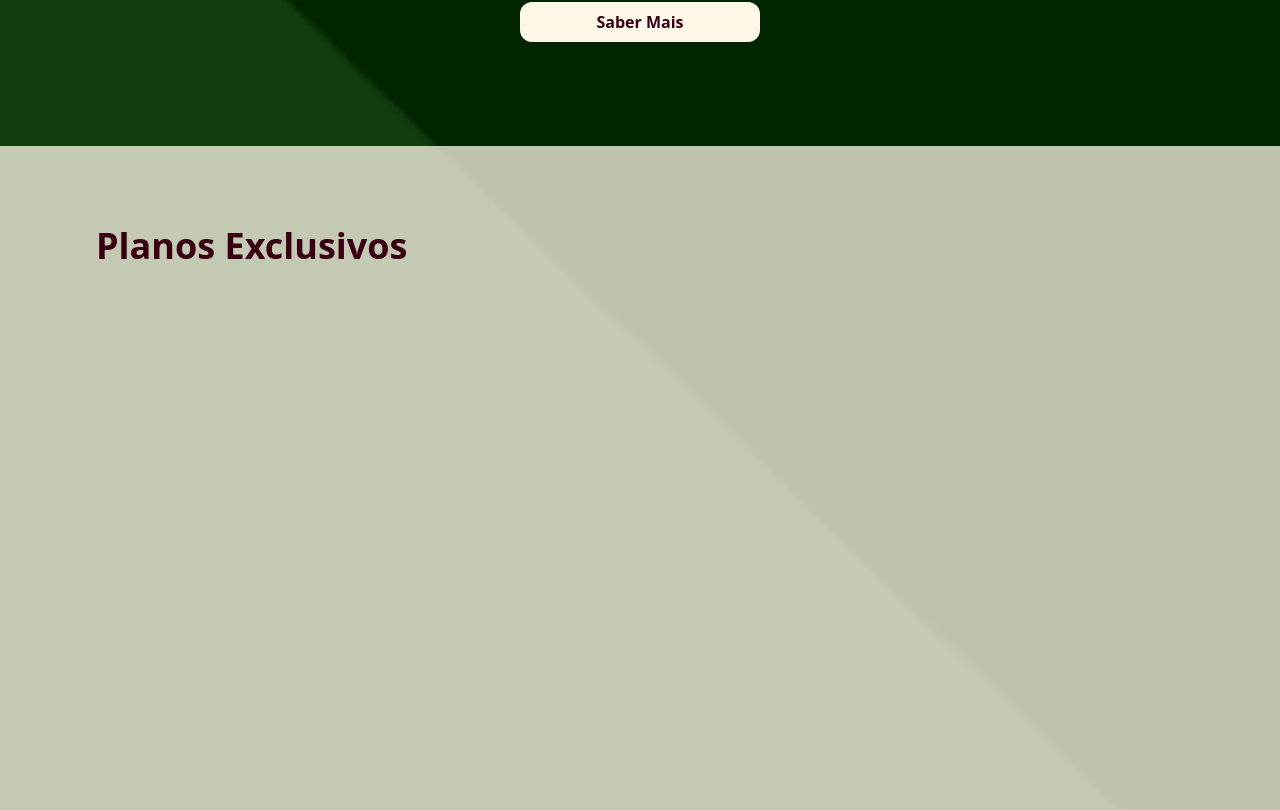
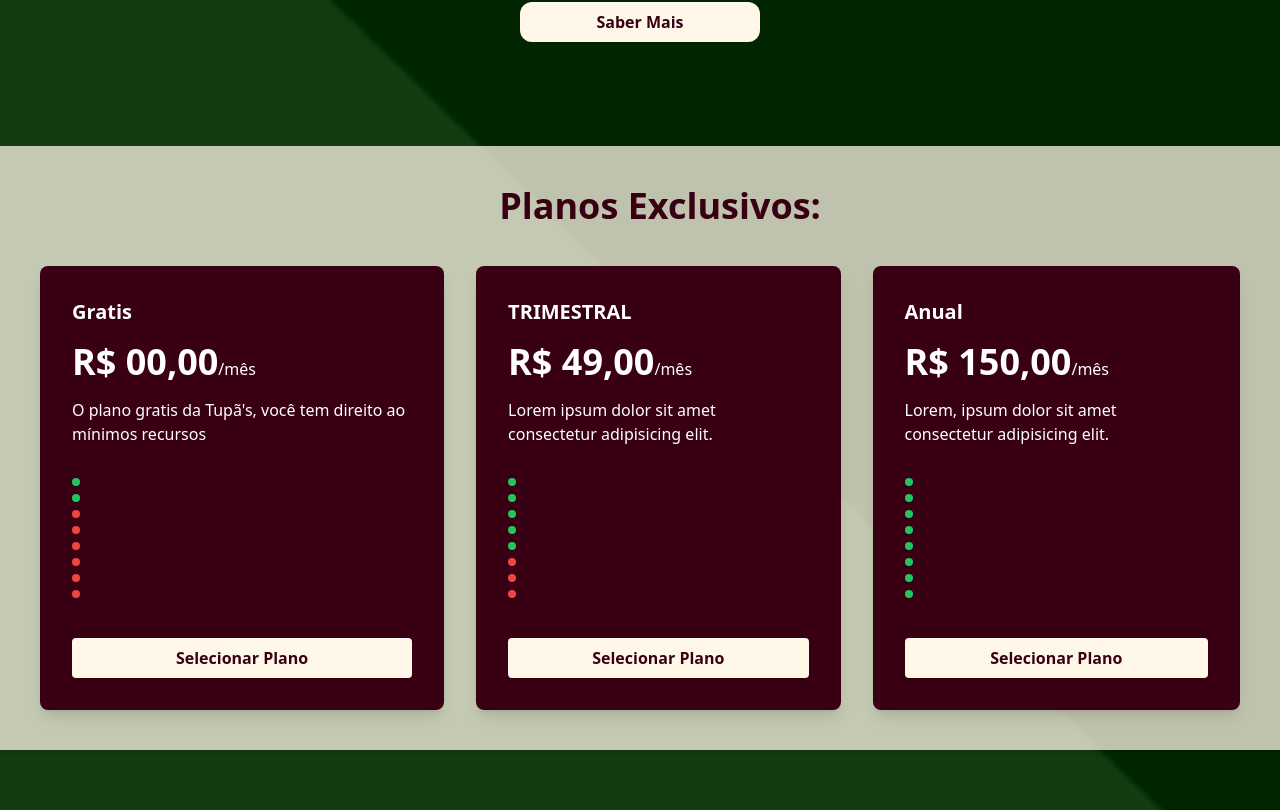
Before and after one commit to Henrique0602/Tupas-TCC, a React (Vite) app in the folder Tupa-s/: page /Home in a window 1280 px wide. Shown: the part 1530-2340 px from the top of the page. Built offline with nearby package versions, Linux system fonts and the light colour scheme.

Commit message:
Update Planos.jsx

```diff
--- a/Tupa-s/src/Componentes/Planos/Planos.jsx
+++ b/Tupa-s/src/Componentes/Planos/Planos.jsx
@@ -1,48 +1,16 @@
-import React, { useLayoutEffect, useRef } from 'react';
-import { gsap } from 'gsap';
-import { ScrollTrigger } from 'gsap/ScrollTrigger';
+import React from 'react';
 
 
+  function Planos (){
+    return (
+      <div className="card-container bg-color_bg bg-opacity-75  shadow-md  ">
+      <h1 className="text-4xl text-color text-center text-color_vinho font-bold pt-10 mt-24 ml-10">
+          Planos Exclusivos:
+      </h1>
 
-gsap.registerPlugin(ScrollTrigger);
-
-function Planos() {
-
-    const el = useRef(null);
-    const tl = useRef(null);
-
-    useLayoutEffect(() => {
-        tl.current = gsap.timeline({
-            scrollTrigger: {
-                trigger: el.current,
-                scrub: true,
-                //markers: true,
-                start: "top 600px",
-                end: "bottom 900px"
-            }
-        })
-
-        .fromTo("#plano1", { opacity: 0, y: 160 }, { opacity: 1, y: 0, duration: 1, ease: "power2.out" })
-            .fromTo("#plano2", { opacity: 0, y: 160 }, { opacity: 1, y: 0, duration: 1, ease: "power2.out" }, "-=0.5") // Delay para começar meio segundo depois do anterior
-            .fromTo("#plano3", { opacity: 0, y: 160 }, { opacity: 1, y: 0, duration: 1, ease: "power2.out" }, "-=0.5"); // Delay para começar meio segundo depois do anterior
-
-
-
-        return()=>{
-            gsap.killTweensOf(".cards")
-
-        }
-    },[])
-
-    return (
-        <div className="card-container bg-color_bg bg-opacity-75 shadow-md  w-full h-screen">
-            <h1 className="text-4xl text-color text-color_vinho font-bold p-20 ml-4 ">
-                Planos Exclusivos
-            </h1>
-            <div className='cards' ref={el}>
-                <div className="flex flex-col md:flex-row gap-20 p-10 justify-center items-center " >
+          <div className="flex flex-col md:flex-row gap-8 p-10 justify-center items-center">
               {/* Gratis */}
-                    <div className="bg-color_vinho text-white rounded-lg shadow-lg p-10 flex flex-col justify-between skew-y-6 hover:scale-110 transition-transform duration-300 ease-in-out" id='plano1'>
+              <div className="bg-color_vinho text-white rounded-lg shadow-lg p-8 flex flex-col justify-between hover:scale-110 transition-transform duration-300 ease-in-out">
                   <div>
                       <h3 className="text-xl font-semibold mb-4">Gratis</h3>
                       <p className="text-4xl font-bold">
@@ -93,7 +61,7 @@
               </div>
 
               {/* TRIMESTRAL */}
-                    <div className="bg-color_vinho text-white rounded-lg shadow-lg p-8 flex flex-col justify-between skew-y-6 hover:scale-110 transition-transform duration-300 ease-in-out  " id='plano2'>
+              <div className="bg-color_vinho text-white rounded-lg shadow-lg p-8 flex flex-col justify-between hover:scale-110 transition-transform duration-300 ease-in-out ">
                   <div>
                       <h3 className="text-xl font-semibold mb-4">TRIMESTRAL</h3>
                       <p className="text-4xl font-bold">
@@ -125,11 +93,11 @@
 
                           </li>
                           <li className="flex items-center mb-2">
-                                    <span className="w-2 h-2 bg-green-500 rounded-full mr-2"></span>
+                              <span className="w-2 h-2 bg-red-500 rounded-full mr-2"></span>
 
                           </li>
                           <li className="flex items-center mb-2">
-                                    <span className="w-2 h-2 bg-green-500 rounded-full mr-2"></span>
+                              <span className="w-2 h-2 bg-red-500 rounded-full mr-2"></span>
 
                           </li>
                           <li className="flex items-center mb-2">
@@ -144,7 +112,7 @@
               </div>
 
                {/* Anual */}
-                    <div className="bg-color_vinho text-white rounded-lg shadow-lg p-8 flex flex-col justify-between skew-y-6 hover:scale-110 transition-transform duration-300 ease-in-out" id='plano3'>
+               <div className="bg-color_vinho text-white rounded-lg shadow-lg p-8 flex flex-col justify-between hover:scale-110 transition-transform duration-300 ease-in-out">
                   <div>
                       <h3 className="text-xl font-semibold mb-4">Anual</h3>
                       <p className="text-4xl font-bold">
@@ -195,7 +163,6 @@
               </div>
           </div>
       </div>
-        </div>
     );
   }
 
```
Lines whose indentation alone changed are shown as unchanged.
